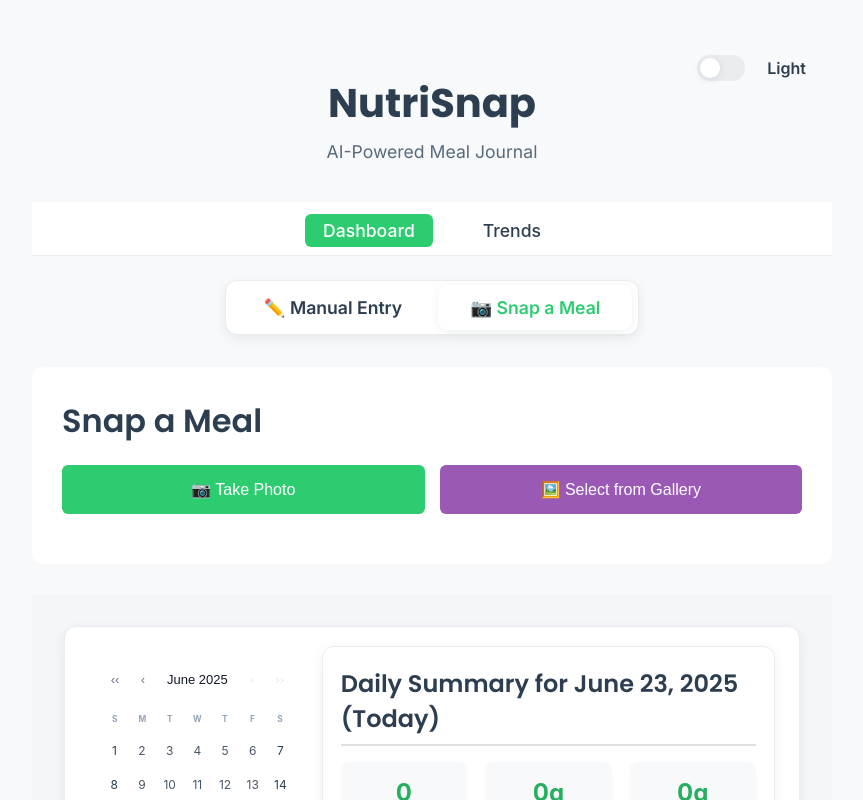
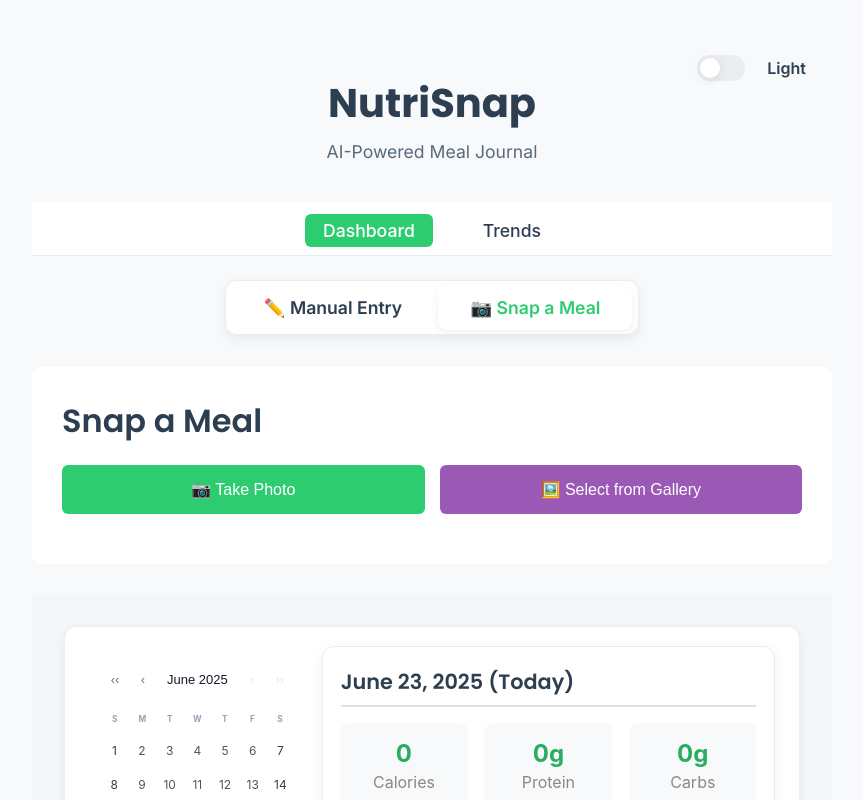
Before and after one commit to prasad-gade05/nutrition_tracker, a React (Vite) app: page / in a window 1280 px wide. Shown: the top 800 px of the page, without its empty margins (208-1071 px from the left). Built offline with nearby package versions, Linux system fonts and the light colour scheme; no server answers.

Commit message:
minor ui changes

```diff
--- a/src/App.css
+++ b/src/App.css
@@ -271,7 +271,7 @@ h3 {
 .daily-summary h3,
 .meals-section h3,
 .daily-goals-section h3 {
-  font-size: 1.5rem;
+  font-size: 1.3rem;
   color: var(--text-color-primary);
   margin-top: 0.2rem;
   margin-bottom: 1rem;
--- a/src/components/Dashboard.jsx
+++ b/src/components/Dashboard.jsx
@@ -549,7 +549,7 @@ const Dashboard = ({ mealsUpdated }) => {
           <div className="header-right">
             <div className="daily-summary">
               <h3>
-                Daily Summary for {format(selectedDate, "MMMM d, yyyy")}
+                {format(selectedDate, "MMMM d, yyyy")}
                 {isToday(selectedDate) && " (Today)"}
               </h3>
               <div className="summary-grid">
```
